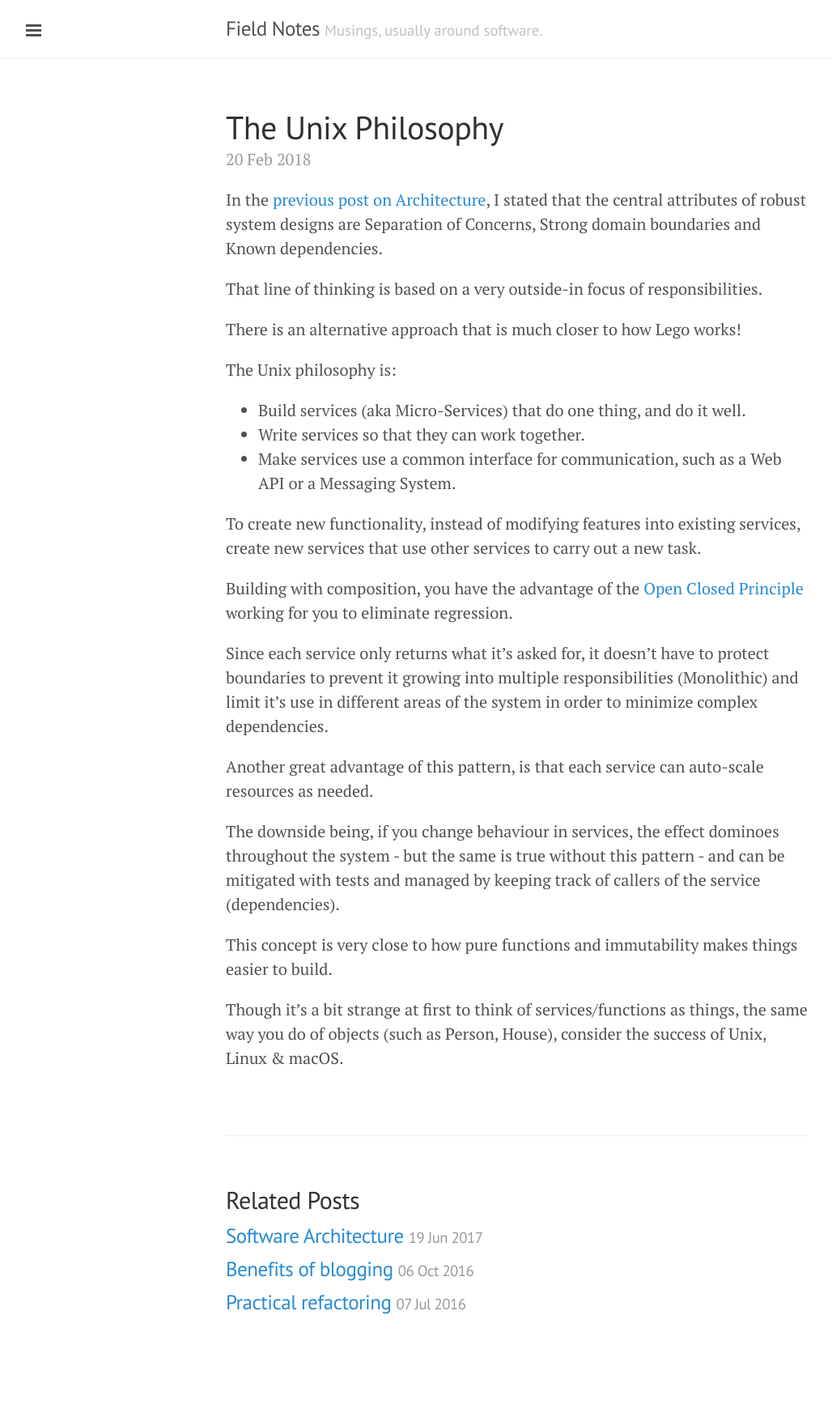
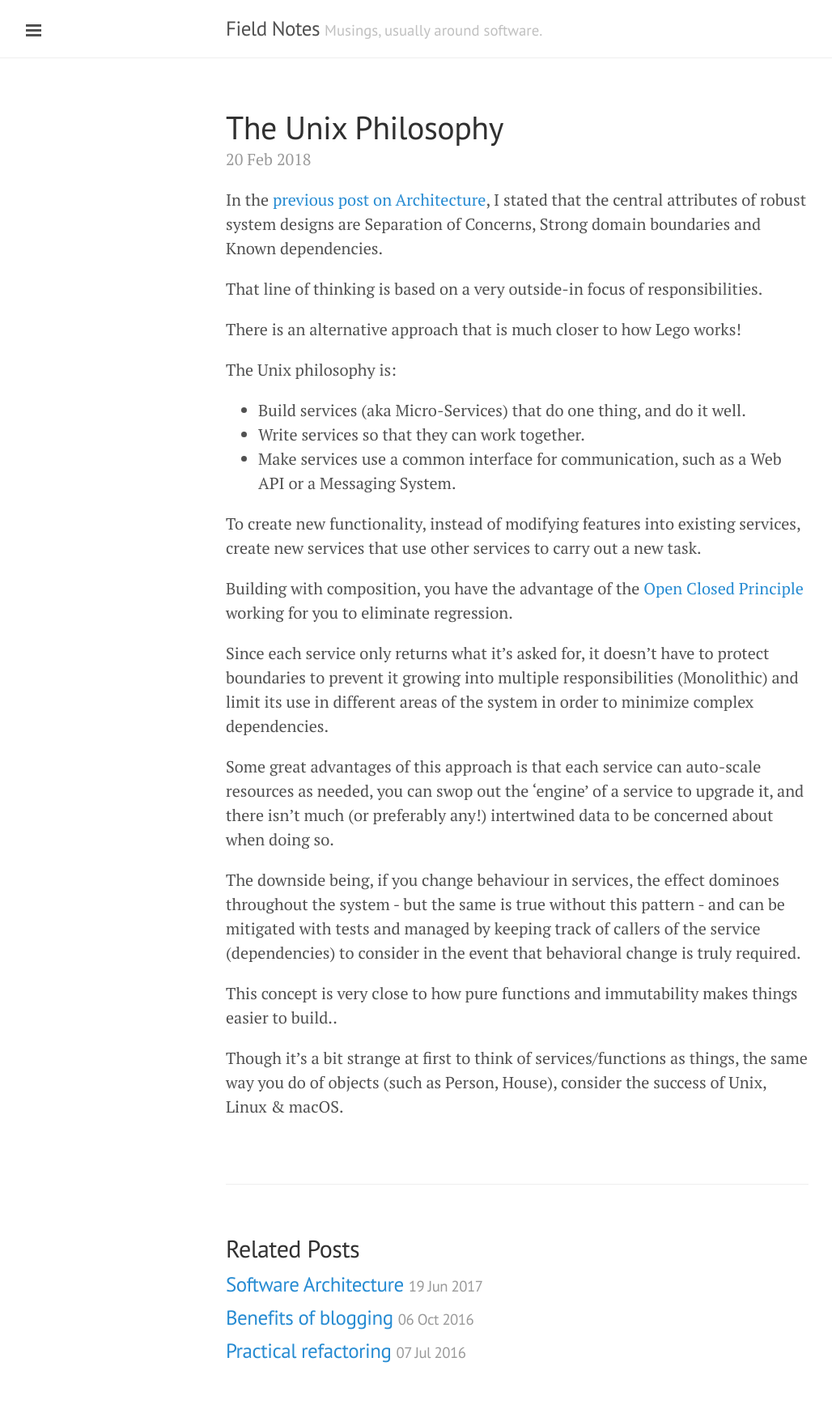
Before and after one commit to ideaflare/ideaflare.github.io, a Jekyll site: the page built from _posts/2018-02-20-unix.markdown, in a window 1280 px wide. Shown: the whole page at 81% size, without its empty margins (1-1029 px from the left). Built offline with Jekyll 4.4.1, drawn with Linux system fonts in a browser that asks for light colours; before the commit the page ends 1685 px from its top, so only the background shows below that.

Commit message:
Update 2018-02-20-unix.markdown

```diff
--- a/_posts/2018-02-20-unix.markdown
+++ b/_posts/2018-02-20-unix.markdown
@@ -21,12 +21,12 @@ To create new functionality, instead of modifying features into existing service
 
 Building with composition, you have the advantage of the [Open Closed Principle](https://en.wikipedia.org/wiki/Open/closed_principle) working for you to eliminate regression.
 
-Since each service only returns what it's asked for, it doesn't have to protect boundaries to prevent it growing into multiple responsibilities (Monolithic) and limit it's use in different areas of the system in order to minimize complex dependencies.
+Since each service only returns what it's asked for, it doesn't have to protect boundaries to prevent it growing into multiple responsibilities (Monolithic) and limit its use in different areas of the system in order to minimize complex dependencies.
 
-Another great advantage of this pattern, is that each service can auto-scale resources as needed.
+Some great advantages of this approach is that each service can auto-scale resources as needed, you can swop out the 'engine' of a service to upgrade it, and there isn't much (or preferably any!) intertwined data to be concerned about when doing so.
 
-The downside being, if you change behaviour in services, the effect dominoes throughout the system - but the same is true without this pattern - and can be mitigated with tests and managed by keeping track of callers of the service (dependencies).
+The downside being, if you change behaviour in services, the effect dominoes throughout the system - but the same is true without this pattern - and can be mitigated with tests and managed by keeping track of callers of the service (dependencies) to consider in the event that behavioral change is truly required.
 
-This concept is very close to how pure functions and immutability makes things easier to build.
+This concept is very close to how pure functions and immutability makes things easier to build..
 
 Though it's a bit strange at first to think of services/functions as things, the same way you do of objects (such as Person, House), consider the success of Unix, Linux & macOS.
```
